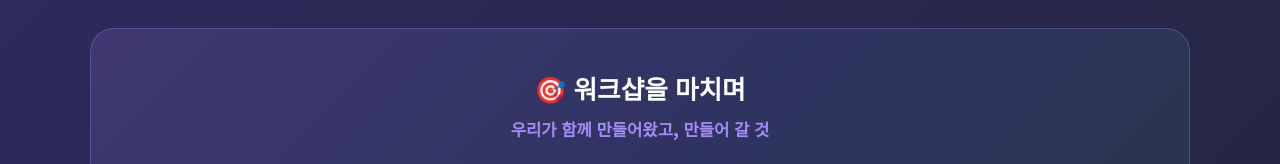
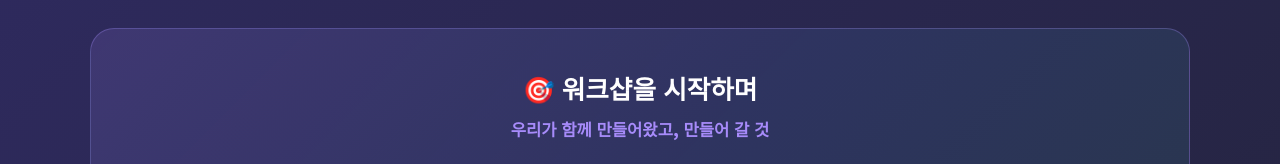
Before and after one commit to 9realous-star/workshop, a website: page index.html in a window 1280 px wide. Shown: the part 2621-2785 px from the top of the page. Drawn offline with Linux system fonts and the light colour scheme.

Commit message:
Rename index.html closing section to "워크샵을 시작하며"

```diff
--- a/index.html
+++ b/index.html
@@ -245,7 +245,7 @@ body{font-family:'Noto Sans KR',sans-serif;background:linear-gradient(135deg,#0f
 </div>
 
 <div class="final">
-  <h2>🎯 워크샵을 마치며<br><span style="font-size:.65em;color:#a78bfa">우리가 함께 만들어왔고, 만들어 갈 것</span></h2>
+  <h2>🎯 워크샵을 시작하며<br><span style="font-size:.65em;color:#a78bfa">우리가 함께 만들어왔고, 만들어 갈 것</span></h2>
   <div class="ggrid">
     <div class="gc gcp"><div class="gcl">✨ REFRESH — 문화의 힘</div><div class="gct">다양한 경험과 서로에 대한 존중,<br>즐겁게 일하는 문화는<br>우리가 이미 만들어온 것</div></div>
     <div class="gc gcb"><div class="gcl">🔗 REBOOT — 연결의 힘</div><div class="gct">회사의 프로세스·기준·방향을<br>함께 이해하고, 같은 맥락 위에서<br>실행력과 연결감을 키운다</div></div>
```
